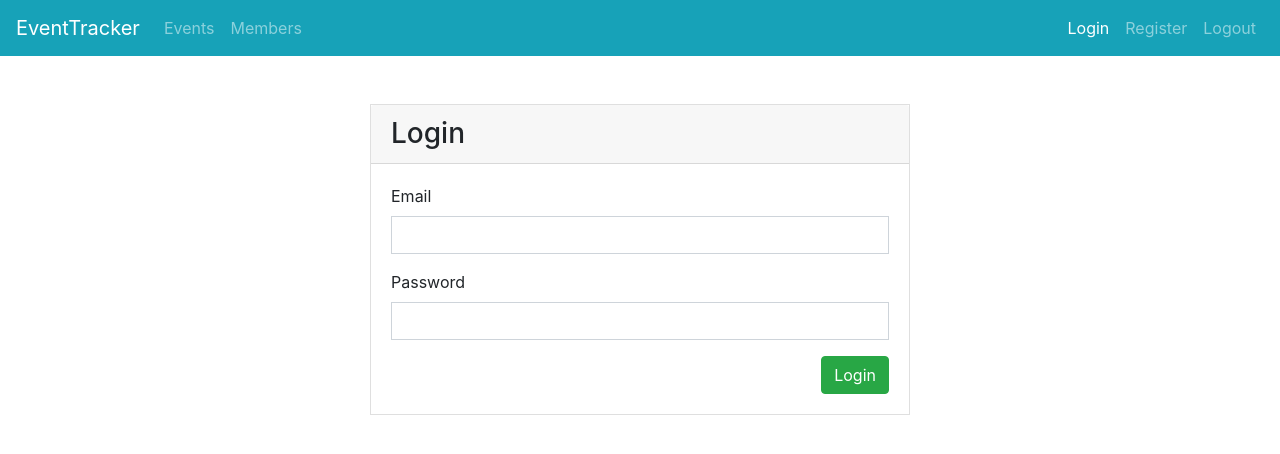
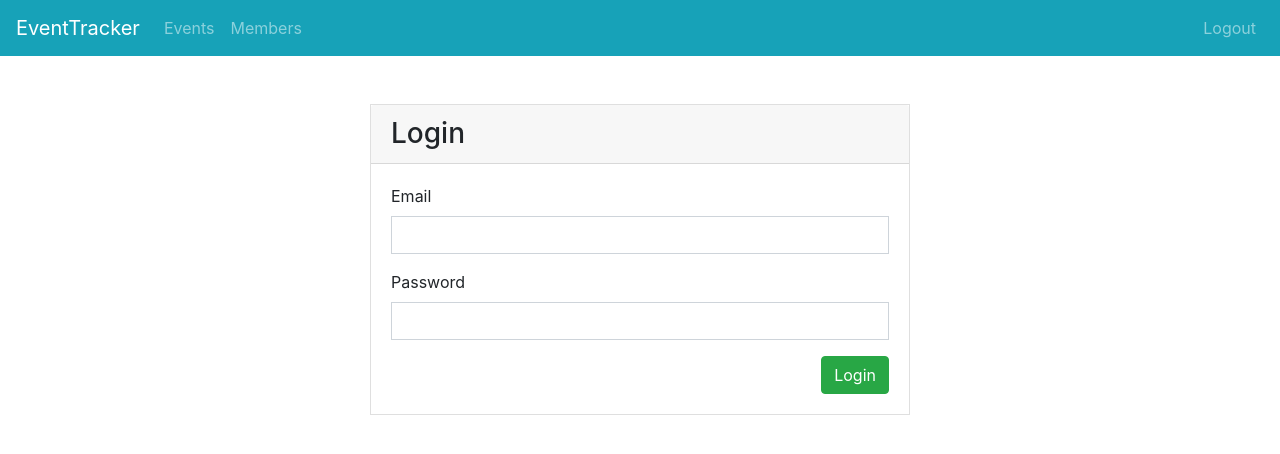
Before and after one commit to oktaytan/angular-event-tracker-app, an Angular app in the folder ngApp/: page /login in a window 1280 px wide. Shown: the top 454 px of the page. Built offline with nearby package versions, Linux system fonts and the light colour scheme; sample sign-in values are in the browser's storage.

Commit message:
Added logout functionality

```diff
--- a/ngApp/src/app/app.component.html
+++ b/ngApp/src/app/app.component.html
@@ -15,9 +15,10 @@
       </li>
     </ul>
     <ul class="navbar-nav">
-      <a class="nav-link" routerLink="/login" routerLinkActive="active">Login</a>
-      <a class="nav-link" routerLink="/register" routerLinkActive="active">Register</a>
-      <a class="nav-link" style="cursor:pointer">Logout</a>
+      <a class="nav-link" *ngIf="!_authService.loggedIn()" routerLink="/login" routerLinkActive="active">Login</a>
+      <a class="nav-link" *ngIf="!_authService.loggedIn()" routerLink="/register" routerLinkActive="active">Register</a>
+      <a class="nav-link" *ngIf="_authService.loggedIn()" style="cursor:pointer"
+        (click)="_authService.logoutUser()">Logout</a>
     </ul>
   </div>
 </nav>
--- a/ngApp/src/app/app.component.ts
+++ b/ngApp/src/app/app.component.ts
@@ -1,10 +1,13 @@
+import { AuthService } from './auth.service';
 import { Component } from '@angular/core';
 
 @Component({
   selector: 'app-root',
   templateUrl: './app.component.html',
-  styleUrls: ['./app.component.css']
+  styleUrls: ['./app.component.css'],
 })
 export class AppComponent {
   title = 'ngApp';
+
+  constructor(public _authService: AuthService) {}
 }
--- a/ngApp/src/app/auth.service.ts
+++ b/ngApp/src/app/auth.service.ts
@@ -1,3 +1,4 @@
+import { Router } from '@angular/router';
 import { Injectable } from '@angular/core';
 import { HttpClient } from '@angular/common/http';
 
@@ -8,7 +9,7 @@
   private _registerUrl = 'http://localhost:3000/api/register';
   private _loginUrl = 'http://localhost:3000/api/login';
 
-  constructor(private http: HttpClient) {}
+  constructor(private http: HttpClient, private _router: Router) {}
 
   registerUser(user) {
     return this.http.post<any>(this._registerUrl, user);
@@ -22,6 +23,11 @@
     return !!localStorage.getItem('token');
   }
 
+  logoutUser() {
+    localStorage.removeItem('token');
+    this._router.navigate(['/events']);
+  }
+
   getToken() {
     return localStorage.getItem('token');
   }
```
